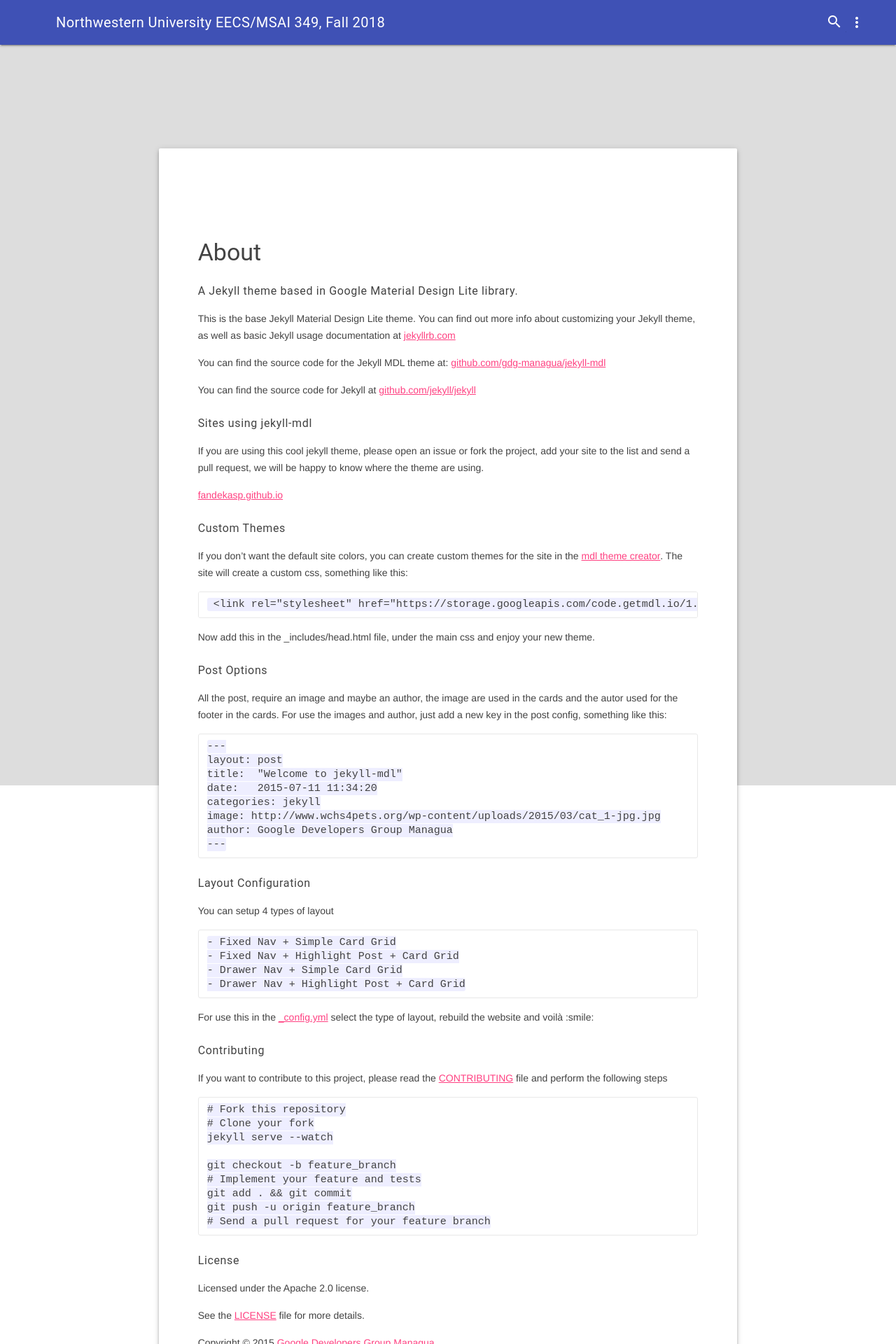
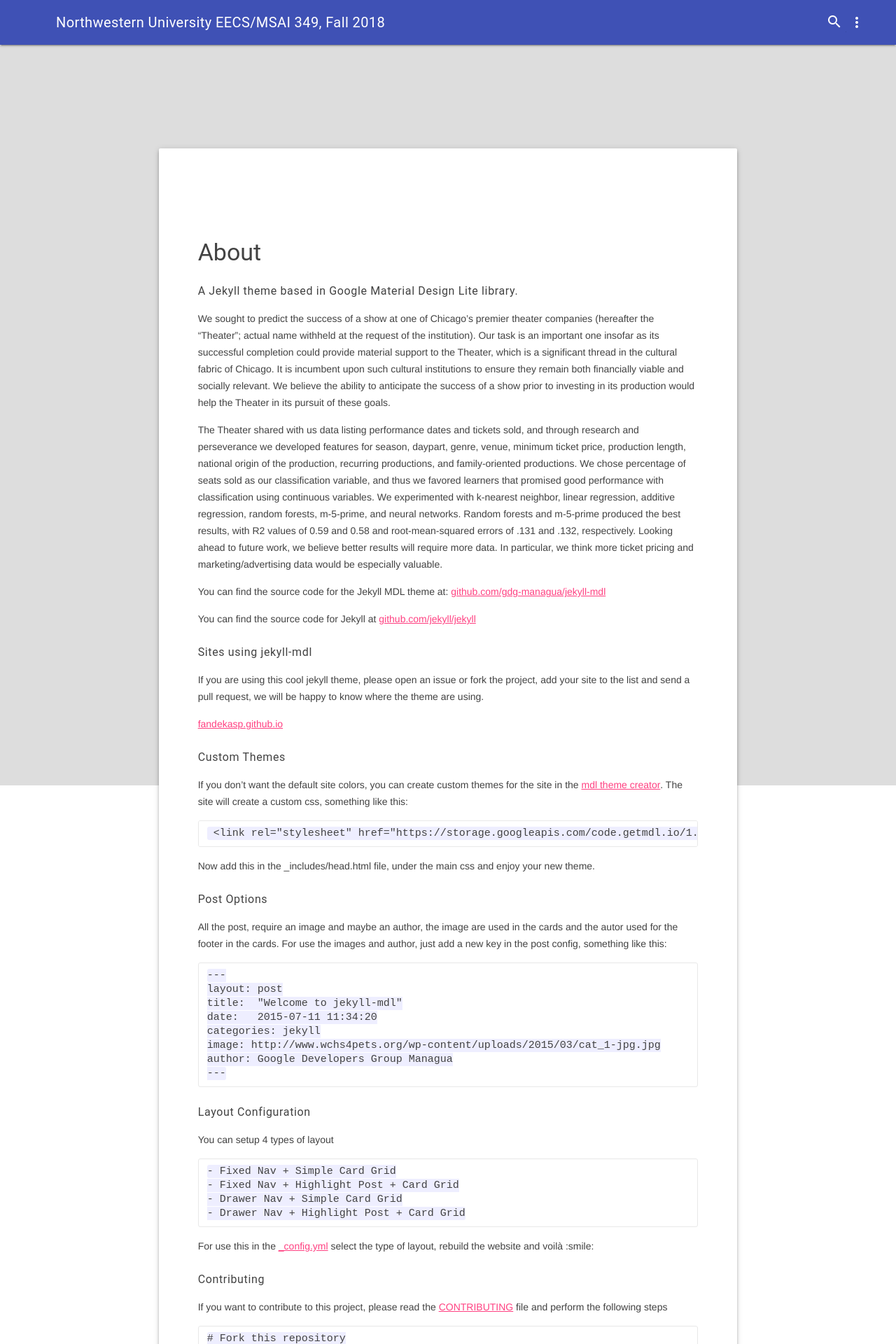
Before and after one commit to michaelcan2/michaelcan2.github.io, a Jekyll site: the page built from MLproject.md, in a window 1280 px wide. Shown: the top 1920 px of the page at 70% size. Built offline with Jekyll 4.4.1, drawn with Linux system fonts in a browser that asks for light colours; some of the changed text lies outside the part shown.

Commit message:
harper abstract

```diff
--- a/MLproject.md
+++ b/MLproject.md
@@ -5,7 +5,9 @@ permalink: /about/
 ---
 ###### A Jekyll theme based in Google Material Design Lite library.
 
-This is the base Jekyll Material Design Lite theme. You can find out more info about customizing your Jekyll theme, as well as basic Jekyll usage documentation at [jekyllrb.com](http://jekyllrb.com/)
+We sought to predict the success of a show at one of Chicago’s premier theater companies (hereafter the “Theater”; actual name withheld at the request of the institution).  Our task is an important one insofar as its successful completion could provide material support to the Theater, which is a significant thread in the cultural fabric of Chicago.  It is incumbent upon such cultural institutions to ensure they remain both financially viable and socially relevant.  We believe the ability to anticipate the success of a show prior to investing in its production would help the Theater in its pursuit of these goals.
+
+The Theater shared with us data listing performance dates and tickets sold, and through research and perseverance we developed features for season, daypart, genre, venue, minimum ticket price, production length, national origin of the production, recurring productions, and family-oriented productions.  We chose percentage of seats sold as our classification variable, and thus we favored learners that promised good performance with classification using continuous variables.  We experimented with k-nearest neighbor, linear regression, additive regression, random forests, m-5-prime, and neural networks.  Random forests and m-5-prime produced the best results, with R2 values of 0.59 and 0.58 and root-mean-squared errors of .131 and .132, respectively.  Looking ahead to future work, we believe better results will require more data.  In particular, we think more ticket pricing and marketing/advertising data would be especially valuable.
 
 You can find the source code for the Jekyll MDL theme at: [github.com/gdg-managua/jekyll-mdl](https://github.com/gdg-managua/jekyll-mdl)
 
```
